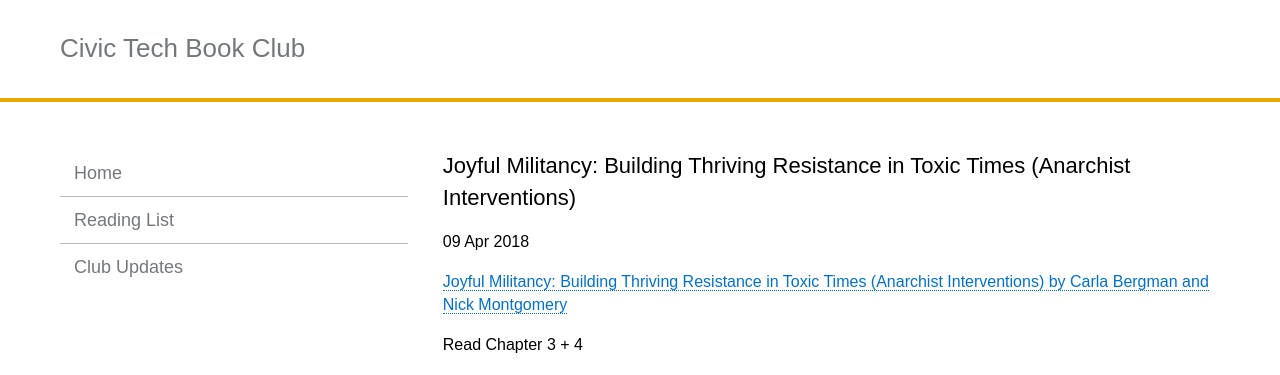
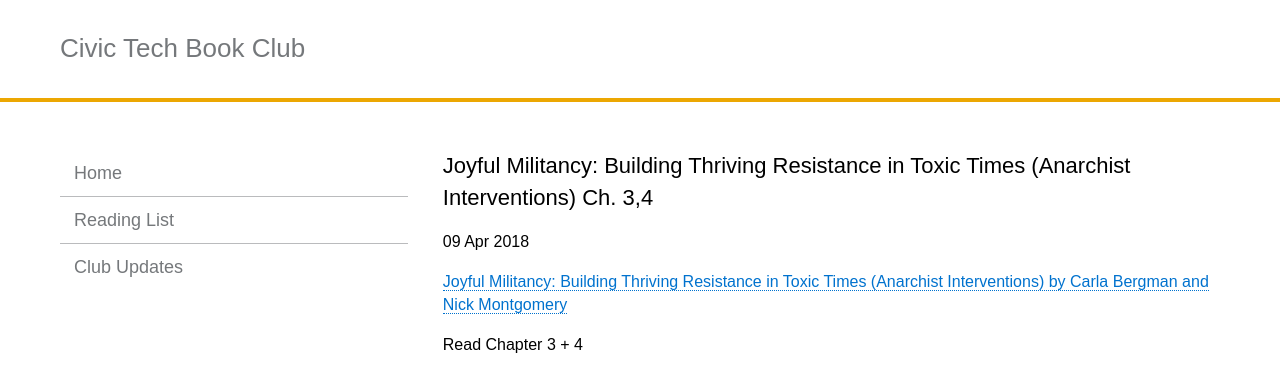
Before and after one commit to rebeccawilliams/bookclub, a Jekyll site: the page built from _posts/2018-04-09-joyful-militancy.md, in a window 1280 px wide. Shown: the top 375 px of the page. Built offline with Jekyll 4.4.1, drawn with Linux system fonts in a browser that asks for light colours.

Commit message:
Update 2018-04-09-joyful-militancy.md

```diff
--- a/_posts/2018-04-09-joyful-militancy.md
+++ b/_posts/2018-04-09-joyful-militancy.md
@@ -1,6 +1,6 @@
 ---
 layout: post
-title:  "Joyful Militancy: Building Thriving Resistance in Toxic Times (Anarchist Interventions)"
+title:  "Joyful Militancy: Building Thriving Resistance in Toxic Times (Anarchist Interventions) Ch. 3,4"
 date:   2018-04-09 20:00:00
 categories: jekyll update
 ---
@@ -9,4 +9,4 @@ categories: jekyll update
 
 Read Chapter 3 + 4
 
-Tune in at 8pm CDT/9pm EDT via [Google Hangout](https://plus.google.com/hangouts/_/calendar/d2lsbGlhbXMucmViZWNjYUBnbWFpbC5jb20._8gsj6d9g8l2jcba568okcb9k6osjeb9p612kcb9p8ookadi188o3gdpo68?authuser=0).
+Tune in at 8pm CDT/9pm EDT via [Google Hangout](https://hangouts.google.com/hangouts/_/calendar/ZmdyZWdnQGdtYWlsLmNvbQ.63no0g2qet5fj5n020jmqfvqb2?authuser=0).
```
